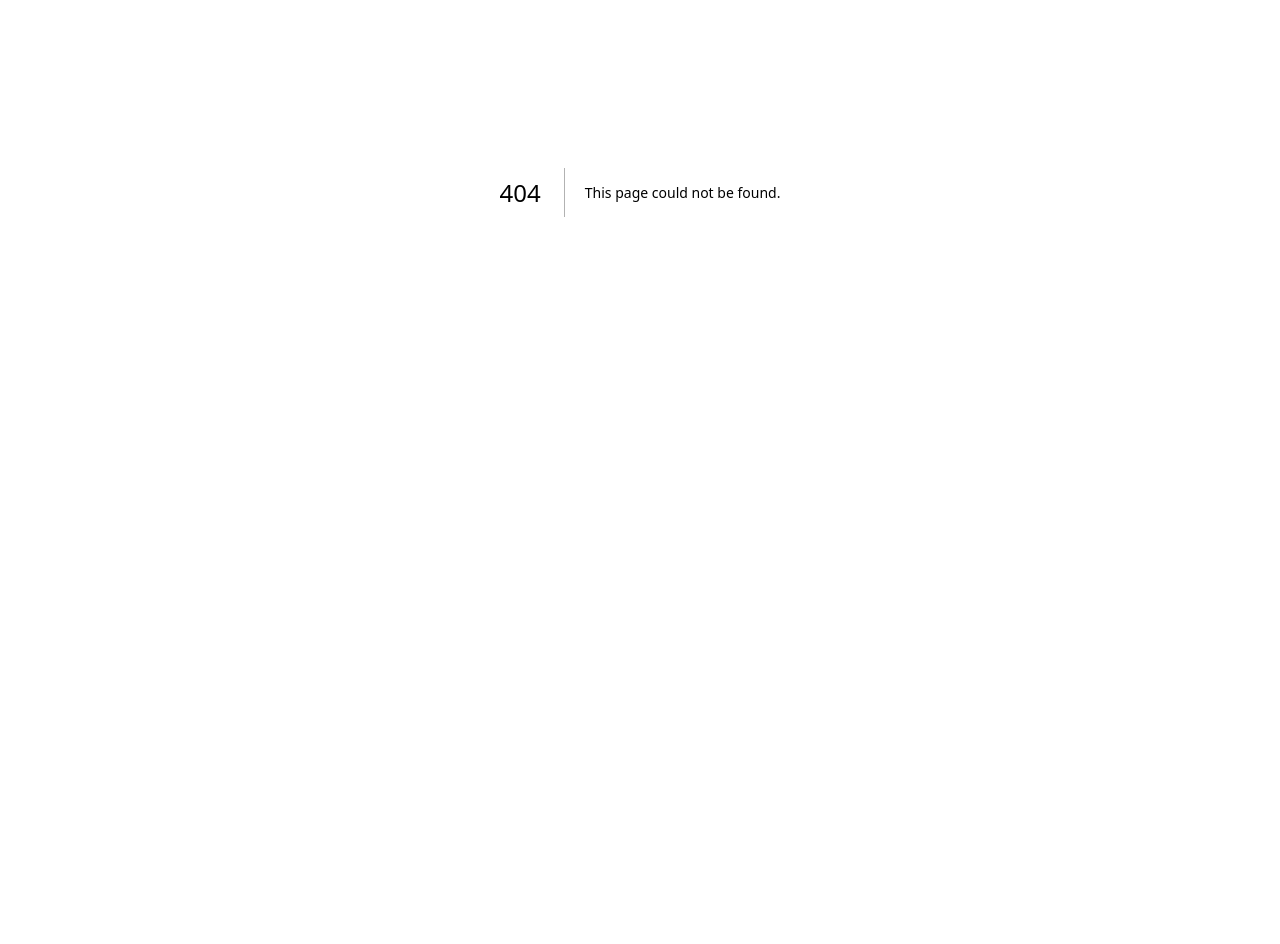
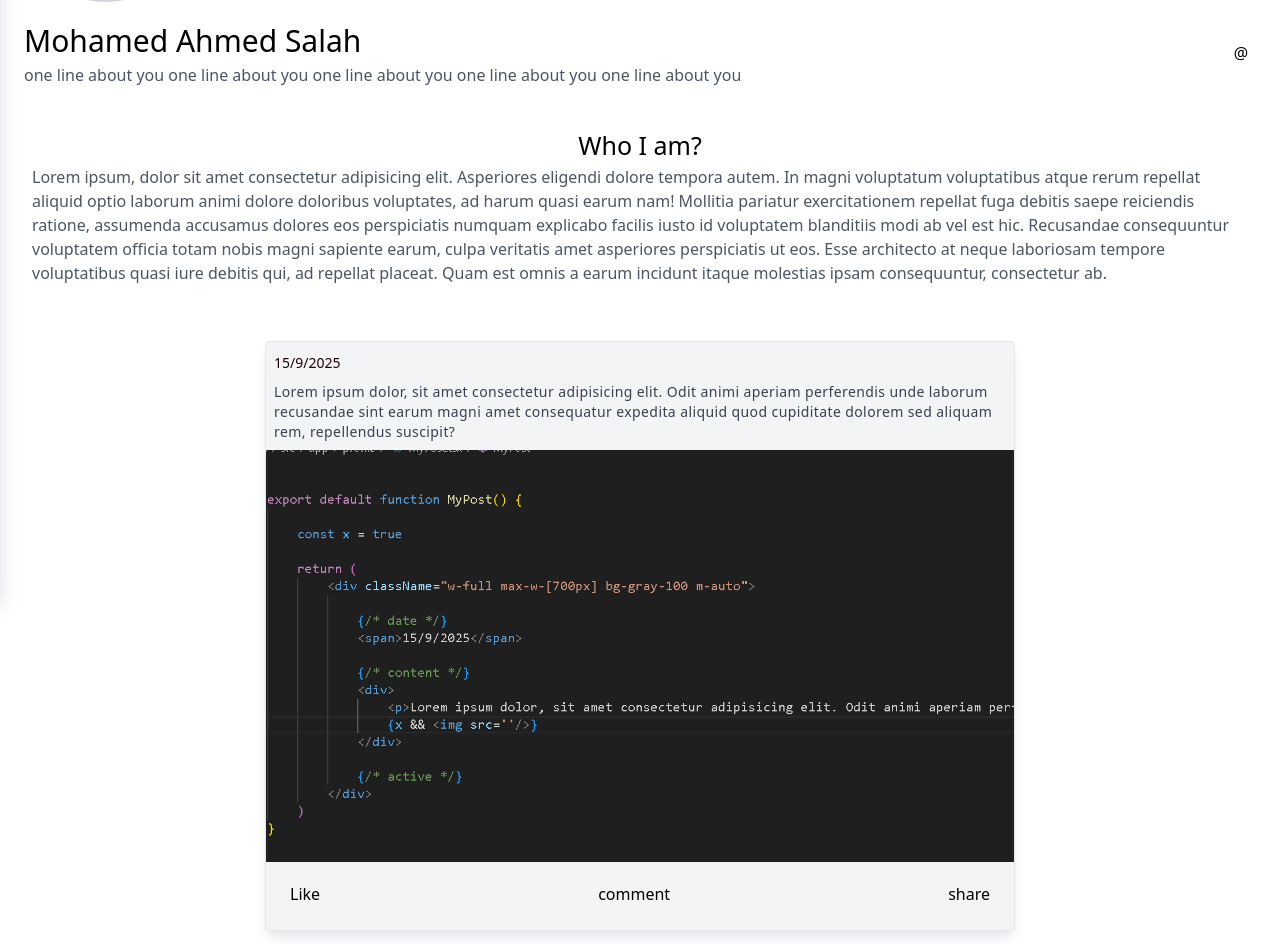
Before and after one commit to mohamed-ahmed99/Authentication, a Next.js app in the folder front-end/: page /profile in a window 1280 px wide. Before the commit this address had no page. Shown: the part 208-1152 px from the top of the page. Before the commit the page ends 800 px from the top, so only its background shows below. Built offline with nearby package versions, Linux system fonts and the light colour scheme.

Commit message:
style of profile and some pages els

```diff
--- /dev/null
+++ b/front-end/src/actions/auth/login.ts
@@ -0,0 +1,28 @@
+"use server"
+import { redirect } from "next/navigation"
+
+export const login = async (_:any, formData:FormData) => {
+
+    const email = formData.get('email') as string
+    const password = formData.get('password') as string
+
+
+    interface errorsOBJ{ [key:string] : string }
+    let errors:errorsOBJ = {}
+
+
+    /////////////////// check data befor call back-end
+
+    // check email
+    if(!email) errors.email = "email is required"
+    else if(! (/^[a-zA-Z0-9._%+-]+@gmail\.com$/.test(email))) errors.email = "invalid gmail"
+
+    // check password
+    if(password.length < 8) errors.password = "password must be at least 8 letters"
+
+
+    const prevData = { email, password }
+    if(Object.keys(errors).length > 0) return {errors, goToVerifyCode:false, prevData}
+
+
+}
--- a/front-end/src/actions/auth/verifyEmail.ts
+++ b/front-end/src/actions/auth/verifyEmail.ts
@@ -20,4 +20,5 @@ export const verifyEmail = async (_:any, formData:FormData) => {
 
 
 
+
 }
--- /dev/null
+++ b/front-end/src/app/(auth)/login/page.tsx
@@ -0,0 +1,44 @@
+"use client"
+import { useActionState, useEffect } from "react"
+import { useRouter } from "next/navigation"
+
+import Alert from '../../../components/Alert'
+import LabelInput from "../../../components/LabelInput"
+import { login } from "../../../actions/auth/login"
+
+
+
+
+export default function LogIn () {
+
+    const router = useRouter()
+
+    const [state, action, isPending] = useActionState(login, undefined)
+
+
+
+    return (
+        <div className="p-4 min-h-screen bg-gray-100 flex items-center justify-center overflow-hidden">
+            <div className="p-6 bg-white w-full max-w-[600px] rounded-xl space-y-8">
+
+                <h2 className="text-center text-4xl capitalize font-Merienda">login</h2>
+
+                {/* form */}
+                <form action={action} className="space-y-4">
+
+                    <LabelInput label="email" type="text" placeholder="example@_gmail.com" defaultValue={state?.prevData?.email} error={state?.errors?.email}/>
+
+                    <LabelInput label="password" type="password" placeholder="***************" defaultValue={state?.prevData?.password} error={state?.errors?.password}/>
+
+                    {/* submition btn */}
+                    <button type="submit" disabled={isPending}
+                        className="p-[10px] bg-black text-white w-full rounded-lg font-semibold capitalize tracking-wide">
+                            {isPending ? 'submiting...' : 'submit'}
+                    </button>
+                </form>
+            </div>
+
+
+        </div>
+    )
+}
--- a/front-end/src/app/globals.css
+++ b/front-end/src/app/globals.css
@@ -8,7 +8,7 @@
 
 
 
-*::selection{
-    background-color: black;
-    color: white;
+
+.logOutBtn{
+    transform: translate(-50%);
 }
--- a/front-end/src/app/page.tsx
+++ b/front-end/src/app/page.tsx
@@ -1,7 +1,17 @@
+
+import Link from "next/link";
+
+export default function Home() {
 
 
-export default function Home() {
+
+
   return (
-    <div className="">hello user</div>
+    <div className="overflow-hidden">
+          <div><Link href='/register'>register</Link></div>
+          <div><Link href='/login'>login</Link></div>
+          <div><Link href='/verify-email'>verify-email</Link></div>
+          <div><Link href='/profile'>profile</Link></div>
+    </div>
   );
 }
--- /dev/null
+++ b/front-end/src/app/profile/ActiveBTN.tsx
@@ -0,0 +1,14 @@
+"use client"
+
+interface ActiveBtnType{
+    content:string
+}
+
+export default function ActiveBTN ({content} : ActiveBtnType){
+
+    return (
+        <button
+            className="block hover:bg-gray-200 p-2 rounded-full">{content}
+        </button>
+    )
+}
--- /dev/null
+++ b/front-end/src/app/profile/MyPost.tsx
@@ -0,0 +1,28 @@
+
+import ActiveBTN from "./ActiveBTN"
+
+export default function MyPost() {
+
+    const x = true
+
+    return (
+        <div className="w-full py-2 max-w-[750px] bg-gray-100 m-auto shadow-lg rounded border border-gray-200 shadow-gray-200">
+
+            {/* date */}
+            <span className="text-sm text-[#200] px-2">15/9/2025</span>
+
+            {/* content */}
+            <div>
+                <p className="p-2 text-sm text-gray-700 tracking-[.4px]">Lorem ipsum dolor, sit amet consectetur adipisicing elit. Odit animi aperiam perferendis unde laborum recusandae sint earum magni amet consequatur expedita aliquid quod cupiditate dolorem sed aliquam rem, repellendus suscipit?</p>
+                {x && <img src='post.png'/>}
+            </div>
+
+            {/* active */}
+            <div className="flex items-center justify-between pb-2 pt-3 px-4 ">
+                <ActiveBTN content="Like"/>
+                <ActiveBTN content="comment"/>
+                <ActiveBTN content="share"/>
+            </div>
+        </div>
+    )
+}
--- /dev/null
+++ b/front-end/src/app/profile/page.tsx
@@ -0,0 +1,55 @@
+"use client"
+import { useState } from 'react'
+
+import SideBare from '../../components/SideBare'
+import MyPost from './MyPost'
+
+export default function Profile() {
+
+    // to open or close list of settings
+    const [openList, setOpenList] = useState(false)
+
+    return (
+
+    <>
+        {/* side bare component */}
+        <SideBare openList={openList} setOpenList={setOpenList}/>
+
+        <div className="overflow-hidden max-w-[1280px] m-auto">
+
+
+            {/* user photo and background */}
+            <div className='relative h-[210px]'>
+                <div className='bg-gray-100 p-4 h-[180px]'></div>
+                <div className='h-[180px] w-[180px] bg-gray-300 rounded-full absolute bottom-0 left-4'></div>
+            </div>
+
+
+            {/* user name, bio and btn of settings  */}
+            <div>
+                <div className='px-6 py-4 flex items-center justify-between'>
+                    <div>
+                        <h2 className='text-[30px] capitalize'>mohamed ahmed salah</h2>
+                        <p className='text-gray-600'>one line about you one line about you one line about you one line about you one line about you </p>
+                    </div>
+                    <button onClick={() => setOpenList(prev => !prev)}
+                        title="setting" className='block h-[30px] w-[30px] hover:bg-gray-200 rounded-full'>@</button>
+                </div>
+            </div>
+
+            {/* who I am */}
+            <div className='px-8 my-6 '>
+                <h3 className='text-center text-[25px]'>Who I am?</h3>
+                <p className='text-gray-600 '>Lorem ipsum, dolor sit amet consectetur adipisicing elit. Asperiores eligendi dolore tempora autem. In magni voluptatum voluptatibus atque rerum repellat aliquid optio laborum animi dolore doloribus voluptates, ad harum quasi earum nam! Mollitia pariatur exercitationem repellat fuga debitis saepe reiciendis ratione, assumenda accusamus dolores eos perspiciatis numquam explicabo facilis iusto id voluptatem blanditiis modi ab vel est hic. Recusandae consequuntur voluptatem officia totam nobis magni sapiente earum, culpa veritatis amet asperiores perspiciatis ut eos. Esse architecto at neque laboriosam tempore voluptatibus quasi iure debitis qui, ad repellat placeat. Quam est omnis a earum incidunt itaque molestias ipsam consequuntur, consectetur ab.</p>
+            </div>
+
+            <div className='p-8 space-y-8'>
+                <MyPost/>
+                <MyPost/>
+                <MyPost/>
+            </div>
+        </div>
+
+        </>
+    )
+}
--- /dev/null
+++ b/front-end/src/components/Comments.tsx
@@ -0,0 +1,10 @@
+"use client"
+
+export default function ActiveBTN (){
+
+    return (
+        <div>
+
+        </div>
+    )
+}
--- a/front-end/src/components/LabelInput.tsx
+++ b/front-end/src/components/LabelInput.tsx
@@ -22,7 +22,7 @@ export default function LabelInput({label, type, placeholder, defaultValue, erro
             {/* input */}
             <input type={type} name={label} placeholder={placeholder} defaultValue={defaultValue}
                 className="outline-none border border-gray-400 w-full py-[10px] px-4 rounded-lg"/>
-            {error && <motion.p initial={{x:50}} animate={{x:0}} transition={{type:"spring", stiffness:500}}
+            {error && <motion.p initial={{x:-50}} animate={{x:0}} transition={{type:"spring", stiffness:500}}
                 className="text-red-600 text-sm">{handleError}</motion.p>}
         </label>
     )
--- /dev/null
+++ b/front-end/src/components/SideBare.tsx
@@ -0,0 +1,47 @@
+"use client"
+import Link from "next/link"
+import {motion} from 'framer-motion'
+import { useState } from "react"
+
+
+
+
+
+export default function SideBare({openList, setOpenList}:any) {
+
+
+    const LinkComponents = [
+        {text:"personal info", href: '/'},
+        {text:"security", href: '/'},
+        {text:"setting", href: '/'},
+    ]
+
+    const createLinks = LinkComponents.map((link, index) => {
+        return <motion.div key={index} whileHover={{scaleX:1.06}}>
+            <Link href={link.href}
+                className="p-2 bg-gray-300 w-full block rounded-md capitalize">{link.text}</Link>
+        </motion.div>
+    })
+
+
+
+
+
+    return (
+        <motion.div initial={{x:'-100%'}} animate={openList? {x:0} : {x:'-100%'}}
+             className="bg-gray-100 h-screen w-[260px] shadow-xl shadow-gray-300 p-4 space-y-2 fixed z-[999]">
+
+            <div className="text-right">
+                <button onClick={() => setOpenList(false)}
+                    className="text-[20px] h-[35px] w-[35px] border hover:shadow-lg border-gray-300 hover:bg-gray-300 rounded-full">X</button>
+            </div>
+
+            <ul className="space-y-2 py-2 ">{createLinks}</ul>
+
+            <button
+                className="logOutBtn absolute bottom-5 bg-gray-300 p-2 w-[88%] rounded-md left-1/2 hover:bg-red-800 hover:text-white
+                    ">log out</button>
+
+        </motion.div>
+    )
+}
```
Also changed, not shown: front-end/public/post.png (added), front-end/src/app/(auth)/verify-email/page.tsx (renamed from front-end/src/app/(auth)/verify-code/page.tsx).
